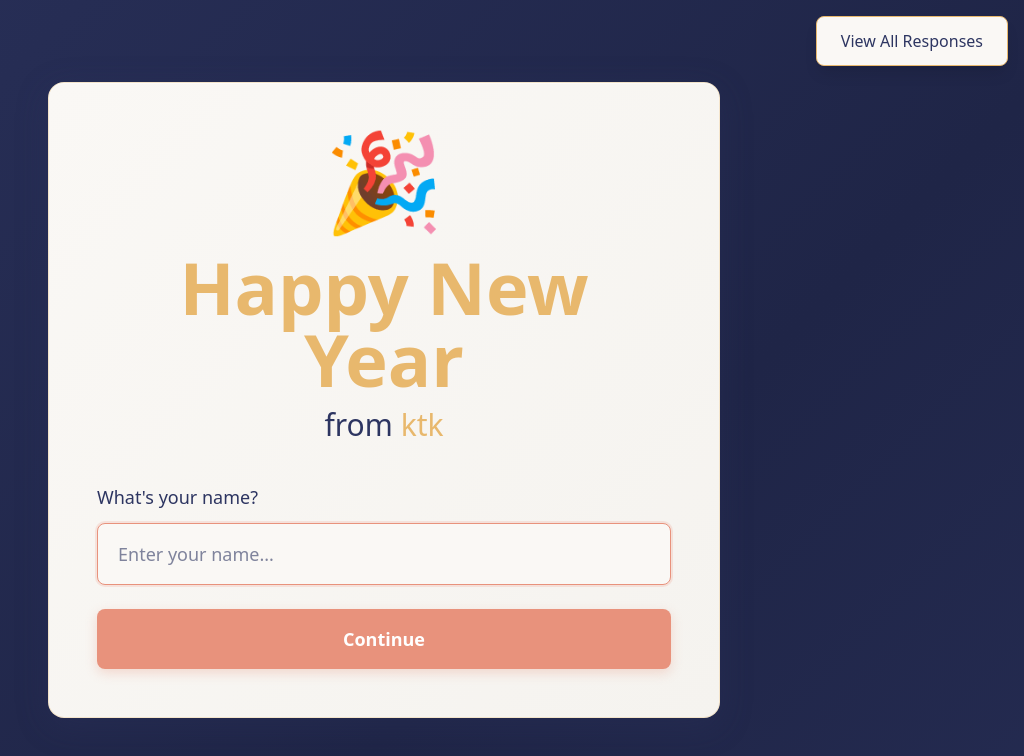
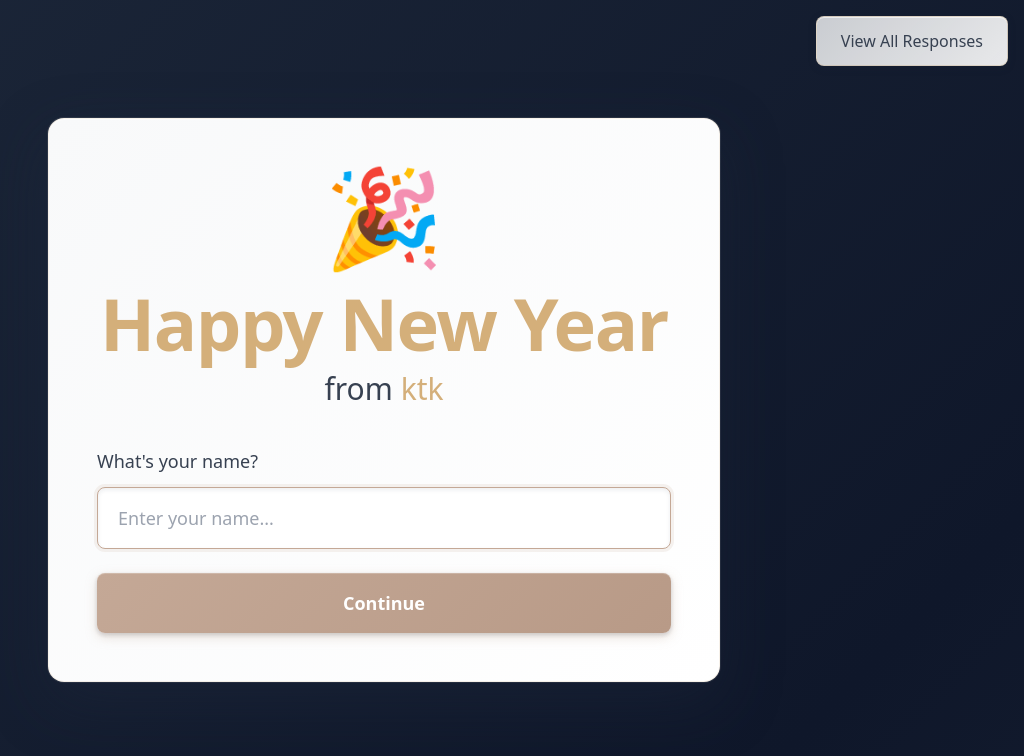
Before and after one commit to Ktkbisaria/NEWYEARDEV, a React (Vite) app in the folder frontend/: page / in a window 1280 px wide. Shown: the top 756 px of the page, without its empty margins (256-1280 px from the left). Built offline with nearby package versions, Linux system fonts and the light colour scheme.

Commit message:
Refine to sophisticated elegant palette: Deep Slate, Champagne, Pearl White, Sage Rose

```diff
--- a/frontend/src/App.jsx
+++ b/frontend/src/App.jsx
@@ -91,11 +91,7 @@ function Navigation() {
     return (
       <Link
         to="/"
-        className="fixed top-4 left-4 z-50 px-6 py-3 font-semibold rounded-lg transition-all shadow-lg"
-        style={{
-          background: '#E8927C',
-          color: 'white'
-        }}
+        className="button-primary fixed top-4 left-4 z-50 px-6 py-3 font-semibold rounded-lg transition-all shadow-lg"
       >
         Back to Form
       </Link>
@@ -105,12 +101,7 @@ function Navigation() {
   return (
       <Link
         to="/view"
-        className="fixed top-4 right-4 z-50 px-6 py-3 font-medium rounded-lg transition-all shadow-lg"
-        style={{
-          background: '#FAF8F5',
-          color: '#2D3561',
-          border: '1px solid #E8B86D'
-        }}
+        className="button-secondary fixed top-4 right-4 z-50 px-6 py-3 font-medium rounded-lg transition-all shadow-lg"
       >
         View All Responses
       </Link>
--- a/frontend/src/components/Page1.jsx
+++ b/frontend/src/components/Page1.jsx
@@ -18,17 +18,17 @@ function Page1({ name, updateFormData, nextPage }) {
           <h1 className="text-6xl md:text-8xl font-bold mb-6">
             🎉
           </h1>
-          <h2 className="text-5xl md:text-7xl font-bold mb-3" style={{ color: '#E8B86D' }}>
+          <h2 className="text-5xl md:text-7xl font-bold mb-3" style={{ color: '#d4af7a', letterSpacing: '-0.02em' }}>
             Happy New Year
           </h2>
-          <h3 className="text-2xl md:text-3xl font-light" style={{ color: '#2D3561' }}>
-            from <span className="font-medium" style={{ color: '#E8B86D' }}>ktk</span>
+          <h3 className="text-2xl md:text-3xl font-light" style={{ color: '#374151' }}>
+            from <span className="font-medium" style={{ color: '#d4af7a' }}>ktk</span>
           </h3>
         </div>
 
         <form onSubmit={handleSubmit} className="space-y-6">
           <div className="animate-slide-up">
-            <label className="block text-lg font-medium mb-3" style={{ color: '#2D3561' }}>
+            <label className="block text-lg font-medium mb-3" style={{ color: '#374151' }}>
               What's your name?
             </label>
             <input
--- a/frontend/src/components/Page2.jsx
+++ b/frontend/src/components/Page2.jsx
@@ -15,17 +15,17 @@ function Page2({ plan, updateFormData, nextPage, prevPage }) {
     <div className="animate-fade-in">
       <div className="glass-effect rounded-2xl p-8 md:p-12">
         <div className="mb-8">
-          <h1 className="text-4xl md:text-5xl font-bold mb-2" style={{ color: '#2D3561' }}>
+          <h1 className="text-4xl md:text-5xl font-bold mb-2" style={{ color: '#d4af7a', letterSpacing: '-0.01em' }}>
             What's Your Plan?
           </h1>
-          <p className="text-lg" style={{ color: '#2D3561', opacity: 0.7 }}>
+          <p className="text-lg" style={{ color: '#374151', opacity: 0.75 }}>
             Tell us in detail what you're doing this New Year
           </p>
         </div>
 
         <form onSubmit={handleSubmit} className="space-y-6">
           <div className="animate-slide-up">
-            <label className="block text-lg font-medium mb-3" style={{ color: '#2D3561' }}>
+            <label className="block text-lg font-medium mb-3" style={{ color: '#374151' }}>
               Share your New Year plans in detail
             </label>
             <textarea
--- a/frontend/src/components/Page3.jsx
+++ b/frontend/src/components/Page3.jsx
@@ -17,10 +17,10 @@ function Page3({ rating, updateFormData, nextPage, prevPage }) {
     <div className="animate-fade-in">
       <div className="glass-effect rounded-2xl p-8 md:p-12">
         <div className="mb-8">
-          <h1 className="text-4xl md:text-5xl font-bold mb-2" style={{ color: '#2D3561' }}>
+          <h1 className="text-4xl md:text-5xl font-bold mb-2" style={{ color: '#d4af7a', letterSpacing: '-0.01em' }}>
             Rate Your Plan
           </h1>
-          <p className="text-lg" style={{ color: '#2D3561', opacity: 0.7 }}>
+          <p className="text-lg" style={{ color: '#374151', opacity: 0.75 }}>
             How excited are you about your New Year plans?
           </p>
         </div>
@@ -36,16 +36,16 @@ function Page3({ rating, updateFormData, nextPage, prevPage }) {
                   className={`text-5xl md:text-6xl transition-all transform hover:scale-110 ${
                     star <= selectedRating
                       ? ''
-                      : 'opacity-30 hover:opacity-50'
+                      : 'opacity-25 hover:opacity-40'
                   }`}
-                  style={star <= selectedRating ? { color: '#E8B86D' } : { color: '#2D3561' }}
+                  style={star <= selectedRating ? { color: '#d4af7a' } : { color: '#9ca3af' }}
                 >
                   ⭐
                 </button>
               ))}
             </div>
             {selectedRating > 0 && (
-              <p className="text-center text-xl font-medium" style={{ color: '#E8B86D' }}>
+              <p className="text-center text-xl font-medium" style={{ color: '#d4af7a' }}>
                 {selectedRating === 5 && "Amazing!"}
                 {selectedRating === 4 && "Great!"}
                 {selectedRating === 3 && "Nice!"}
--- a/frontend/src/index.css
+++ b/frontend/src/index.css
@@ -4,9 +4,9 @@
 
 @layer base {
   body {
-    background: linear-gradient(135deg, #2D3561 0%, #1f2547 25%, #2D3561 50%, #1f2547 75%, #2D3561 100%);
+    background: linear-gradient(135deg, #1e293b 0%, #0f172a 25%, #1e293b 50%, #0f172a 75%, #1e293b 100%);
     background-size: 400% 400%;
-    animation: gradientShift 15s ease infinite;
+    animation: gradientShift 20s ease infinite;
     @apply min-h-screen;
   }
 }
@@ -25,33 +25,66 @@
 
 @layer utilities {
   .glass-effect {
-    background: linear-gradient(135deg, #FAF8F5 0%, #f5f3ef 100%);
-    @apply border border-[#E8B86D]/30 backdrop-blur-sm shadow-2xl;
-    box-shadow: 0 8px 32px rgba(45, 53, 97, 0.3), inset 0 1px 0 rgba(255, 255, 255, 0.5);
-    color: #2D3561;
+    background: linear-gradient(135deg, #f8f9fa 0%, #ffffff 100%);
+    @apply backdrop-blur-sm shadow-2xl;
+    box-shadow: 0 20px 60px rgba(30, 41, 59, 0.4), 0 0 0 1px rgba(255, 255, 255, 0.1), inset 0 1px 0 rgba(255, 255, 255, 0.6);
+    border: 1px solid rgba(212, 175, 122, 0.15);
   }
 
   .card-effect {
-    background: linear-gradient(135deg, #FAF8F5 0%, #f5f3ef 100%);
-    @apply border border-[#E8B86D]/20 hover:border-[#E8B86D]/40 transition-all;
-    box-shadow: 0 4px 16px rgba(45, 53, 97, 0.2), inset 0 1px 0 rgba(255, 255, 255, 0.3);
-    color: #2D3561;
+    background: linear-gradient(135deg, #f8f9fa 0%, #ffffff 100%);
+    @apply transition-all;
+    box-shadow: 0 8px 24px rgba(30, 41, 59, 0.25), 0 0 0 1px rgba(212, 175, 122, 0.1), inset 0 1px 0 rgba(255, 255, 255, 0.5);
+    border: 1px solid rgba(212, 175, 122, 0.12);
+  }
+
+  .card-effect:hover {
+    box-shadow: 0 12px 32px rgba(30, 41, 59, 0.3), 0 0 0 1px rgba(212, 175, 122, 0.2), inset 0 1px 0 rgba(255, 255, 255, 0.6);
+    border-color: rgba(212, 175, 122, 0.25);
+    transform: translateY(-2px);
   }
 
   .input-style {
-    background: #FAF8F5;
-    @apply border border-[#E8B86D]/30 text-[#2D3561] placeholder:text-[#2D3561]/60 focus:border-[#E8927C] focus:ring-2 focus:ring-[#E8927C]/20 transition-all;
-    box-shadow: inset 0 2px 4px rgba(45, 53, 97, 0.1), 0 1px 0 rgba(255, 255, 255, 0.5);
+    background: #ffffff;
+    @apply transition-all;
+    box-shadow: inset 0 2px 4px rgba(30, 41, 59, 0.08), 0 1px 2px rgba(255, 255, 255, 0.8);
+    border: 1.5px solid rgba(196, 168, 150, 0.3);
+    color: #374151;
+  }
+
+  .input-style:focus {
+    border-color: #c4a896;
+    box-shadow: 0 0 0 3px rgba(196, 168, 150, 0.15), inset 0 2px 4px rgba(30, 41, 59, 0.08);
+  }
+
+  .input-style::placeholder {
+    color: #9ca3af;
   }
 
   .button-primary {
-    @apply bg-[#E8927C] text-white font-semibold hover:bg-[#E8927C]/90 transition-all shadow-lg;
-    box-shadow: 0 4px 12px rgba(232, 146, 124, 0.3);
+    @apply font-semibold transition-all;
+    background: linear-gradient(135deg, #c4a896 0%, #b89a87 100%);
+    color: #ffffff;
+    box-shadow: 0 4px 12px rgba(196, 168, 150, 0.35), 0 2px 4px rgba(30, 41, 59, 0.2), inset 0 1px 0 rgba(255, 255, 255, 0.2);
+  }
+
+  .button-primary:hover {
+    background: linear-gradient(135deg, #b89a87 0%, #a88a77 100%);
+    box-shadow: 0 6px 16px rgba(196, 168, 150, 0.4), 0 2px 4px rgba(30, 41, 59, 0.25), inset 0 1px 0 rgba(255, 255, 255, 0.25);
+    transform: translateY(-1px);
   }
 
   .button-secondary {
-    background: linear-gradient(135deg, rgba(45, 53, 97, 0.1) 0%, rgba(45, 53, 97, 0.05) 100%);
-    @apply text-[#2D3561] border border-[#E8B86D]/30 hover:border-[#E8B86D]/50 hover:bg-[#E8B86D]/10 transition-all;
-    box-shadow: 0 2px 8px rgba(45, 53, 97, 0.1);
+    @apply transition-all;
+    background: linear-gradient(135deg, rgba(248, 249, 250, 0.8) 0%, rgba(255, 255, 255, 0.9) 100%);
+    color: #374151;
+    border: 1.5px solid rgba(212, 175, 122, 0.3);
+    box-shadow: 0 2px 8px rgba(30, 41, 59, 0.15), inset 0 1px 0 rgba(255, 255, 255, 0.6);
+  }
+
+  .button-secondary:hover {
+    border-color: rgba(212, 175, 122, 0.5);
+    background: linear-gradient(135deg, rgba(248, 249, 250, 0.95) 0%, rgba(255, 255, 255, 1) 100%);
+    box-shadow: 0 4px 12px rgba(30, 41, 59, 0.2), inset 0 1px 0 rgba(255, 255, 255, 0.7);
   }
 }
```
Also changed, not shown: frontend/src/components/Page4.jsx (+12 -9 lines), frontend/src/components/Success.jsx (+9 -9 lines), frontend/src/components/ViewSubmissions.jsx (+29 -20 lines).
